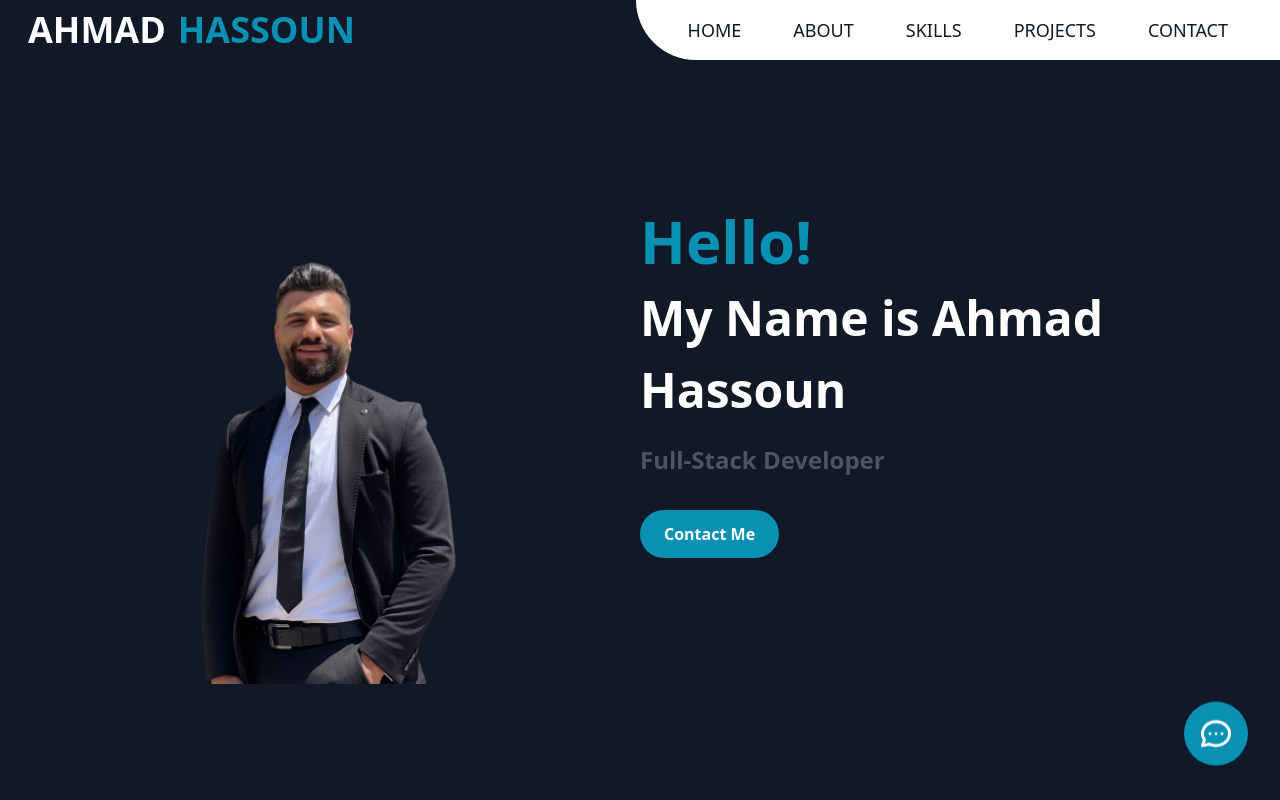
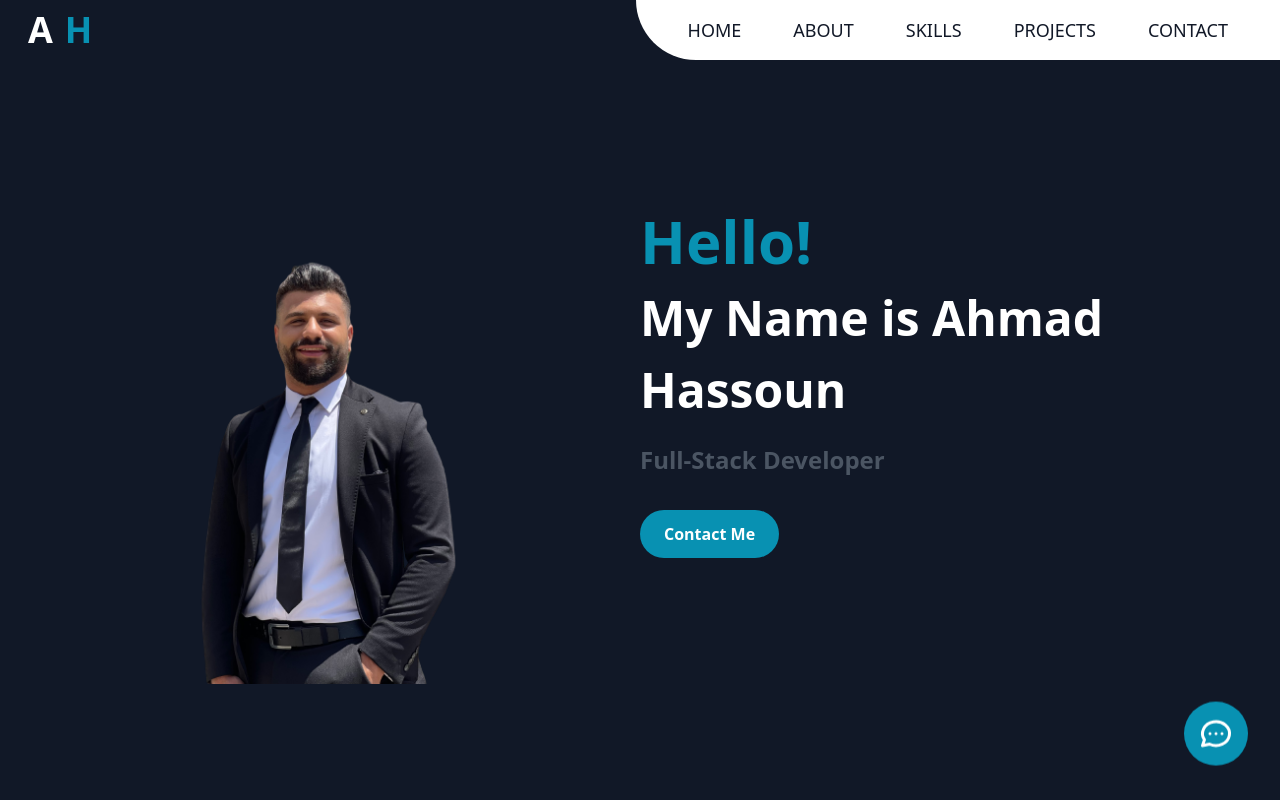
Before and after one commit to ahmadhassoun366/My-Portfolio, a React (Create React App) app: page / in a window 1280 px wide. Shown: the top 800 px of the page. Built offline with nearby package versions, Linux system fonts and the light colour scheme.

Commit message:
updating nav

```diff
--- a/src/components/Navbar.jsx
+++ b/src/components/Navbar.jsx
@@ -26,7 +26,7 @@ const Navbar = () => {
       <div className="flex items-center justify-between">
         <div className="mx-7">
           <h4 className="text-4xl uppercase font-bold">
-            AHMAD<span className="text-cyan-600 px-3">HASSOUN</span>
+            A<span className="text-cyan-600 px-3">H</span>
           </h4>
         </div>
         <div
```
